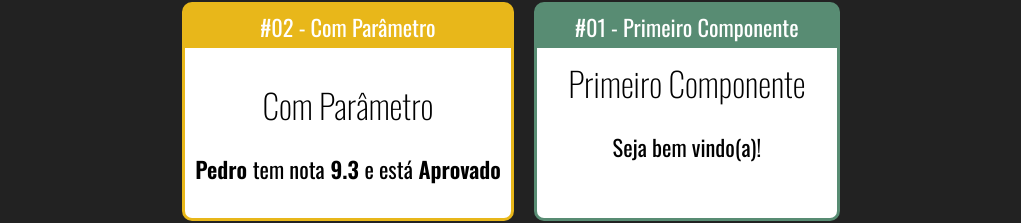
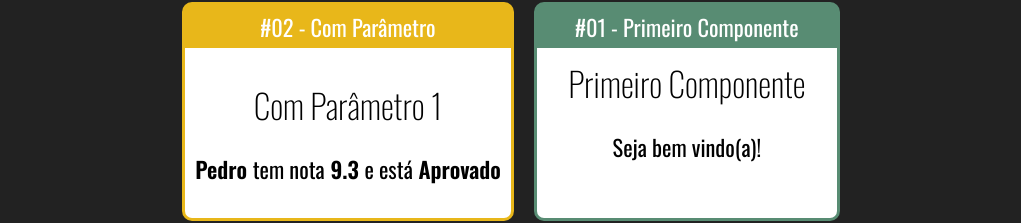
Before and after one commit to nickcintra/desktop-tutorial, a React (Create React App) app: page / in a window 1280 px wide. Shown: the part 462-685 px from the top of the page, without its empty margins (129-1150 px from the left). Built offline with nearby package versions, Linux system fonts and the light colour scheme.

Commit message:
mudança teste

```diff
--- a/src/components/basicos/ComParametro.jsx
+++ b/src/components/basicos/ComParametro.jsx
@@ -4,7 +4,7 @@ export default function ComParametro(props) {
     const status = props.nota >= 7 ? 'Aprovado' : 'Recuperação'
     return (
         <div>
-            <p><h2>Com Parâmetro</h2></p>
+            <p><h2>Com Parâmetro 1</h2></p>
             <strong>{props.aluno} </strong>
             tem nota
             <strong> {props.nota} </strong>
--- a/src/components/basicos/Familia.jsx
+++ b/src/components/basicos/Familia.jsx
@@ -4,7 +4,9 @@ import FamiliaMembro from './FamiliaMembro'
 export default props => {
     return (
         <span>
-
+            <FamiliaMembro></FamiliaMembro>
+            <FamiliaMembro></FamiliaMembro>
+            <FamiliaMembro></FamiliaMembro>
         </span>
     )
 }
```
